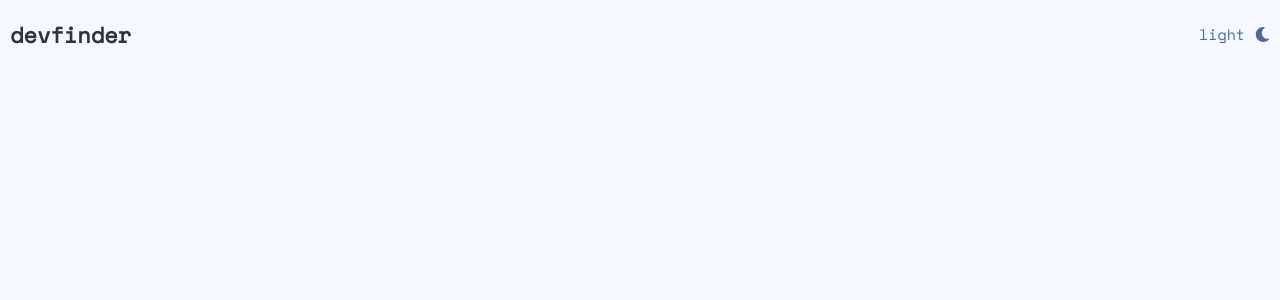
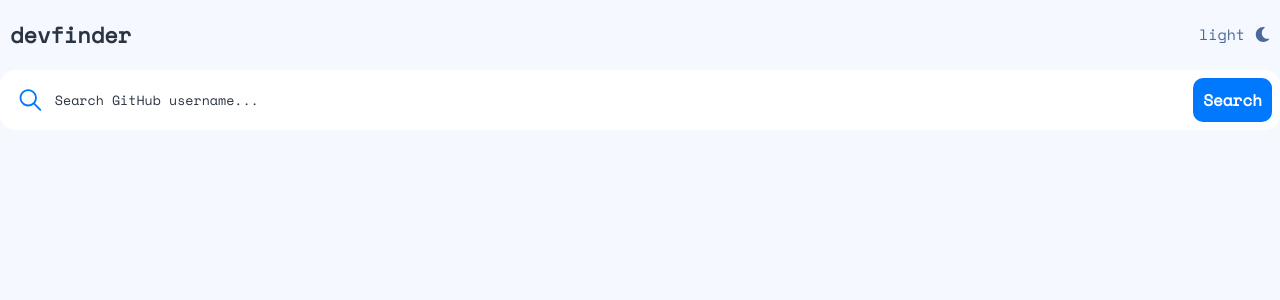
Before and after one commit to andrewsanc/github-user-search, a React (Create React App) app: page / in a window 1280 px wide. Shown: the top 300 px of the page. Built offline with nearby package versions, Linux system fonts and the light colour scheme.

Commit message:
boilerplate search input

```diff
--- a/src/components/App.js
+++ b/src/components/App.js
@@ -1,5 +1,6 @@
 import { useEffect, useState } from "react";
 import Header from "./Header";
+import Search from "./Search";
 
 export default function App() {
   const [search, setSearch] = useState("");
@@ -11,6 +12,7 @@ export default function App() {
   return (
     <div className='app' data-theme={theme}>
       <Header theme={theme} toggleTheme={toggleTheme} />
+      <Search />
     </div>
   );
 }
--- a/src/components/Search.js
+++ b/src/components/Search.js
@@ -1,7 +1,13 @@
+import { IoIosSearch } from "react-icons/io";
+
 export default function Search() {
   return (
-    <div>
-      <input type='search' placeholder='Search GitHub username...' />
+    <div className='search-input'>
+      <div className='flex-row fgrow'>
+        <IoIosSearch size='2em' color='#0079ff' style={{ margin: "0px 8px" }} />
+        <input type='search' placeholder='Search GitHub username...' />
+      </div>
+      <button className='btn-primary align-end'>Search</button>
     </div>
   );
 }
--- a/src/index.css
+++ b/src/index.css
@@ -3,6 +3,8 @@
   --text-primary: #2b3442;
   --text-secondary: #4b6a9b;
   --switch-primary: #4b6a9b;
+  --btn-primary: #fff;
+  --input-primary: #fff;
   --accent: #0079ff;
   --hover: #222731;
 }
@@ -12,8 +14,27 @@
   --text-primary: #fff;
   --text-secondary: #4b6a9b;
   --switch-primary: #fff;
+  --input-primary: #1e2a47;
   --accent: #0079ff;
   --hover: #4b6a9b;
+}
+
+input[type="search"] {
+  border: none;
+  font-family: inherit;
+  width: 100%;
+  color: var(--text-primary);
+  background-color: var(--input-primary);
+  transition: 0.5s;
+}
+
+::placeholder {
+  color: var(--text-primary);
+  transition: 0.5s;
+}
+
+input:focus {
+  outline: none;
 }
 
 body {
@@ -28,6 +49,7 @@ body {
 
 .app {
   background-color: var(--background);
+  height: 100vh;
   margin: 0;
   font-family: "Space Mono";
   font-style: normal;
@@ -70,11 +92,22 @@ h4 {
 
 button {
   border: none;
+  font-weight: 700;
   font-family: inherit;
-  font-size: 1em;
+  font-size: 16px;
+  line-height: 24px;
   cursor: pointer;
-  color: var(--text-primary);
-  transition: all 0.5s;
+  border-radius: 10px;
+  padding: 10px;
+  color: var(--btn-primary);
+}
+
+.btn-primary {
+  background-color: #0079ff;
+}
+
+.btn-primary:hover {
+  background-color: #60abff;
 }
 
 .switch {
@@ -90,7 +123,7 @@ button {
   color: var(--hover);
 }
 
-.flex-container-row {
+.flex-row {
   display: flex;
   align-items: center;
 }
@@ -107,6 +140,24 @@ button {
   justify-content: space-between;
 }
 
+.align-end {
+  align-self: flex-end;
+}
+
 .mx {
   margin: 0px 10px 0px 10px;
 }
+
+.search-input {
+  background-color: var(--input-primary);
+  padding: 8px;
+  display: flex;
+  justify-content: space-between;
+  align-items: center;
+  border-radius: 15px;
+  transition: 0.5s;
+}
+
+.fgrow {
+  flex-grow: 1;
+}
```
